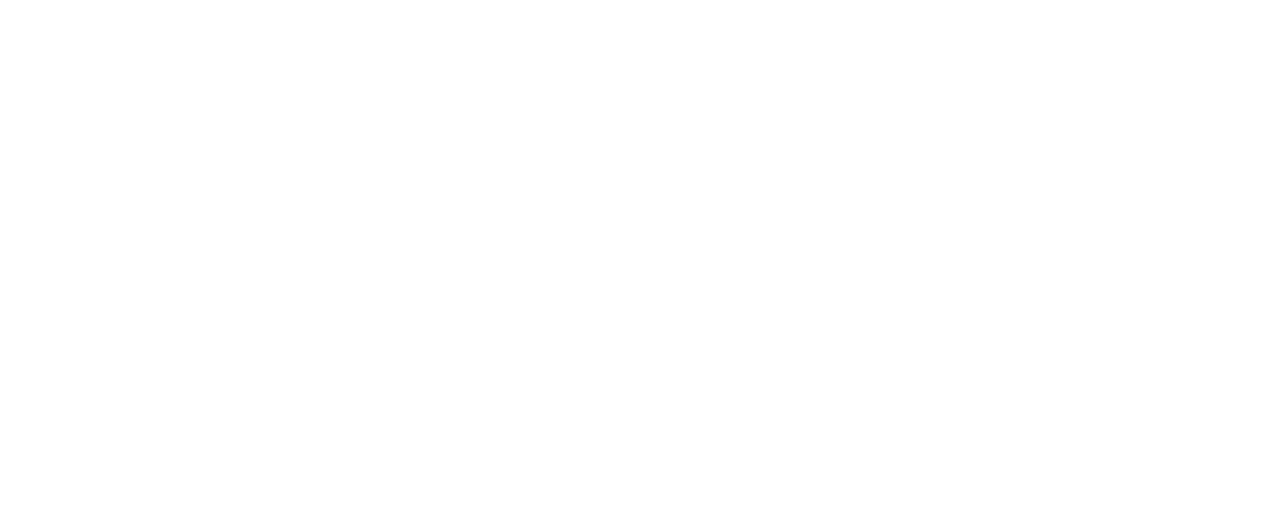
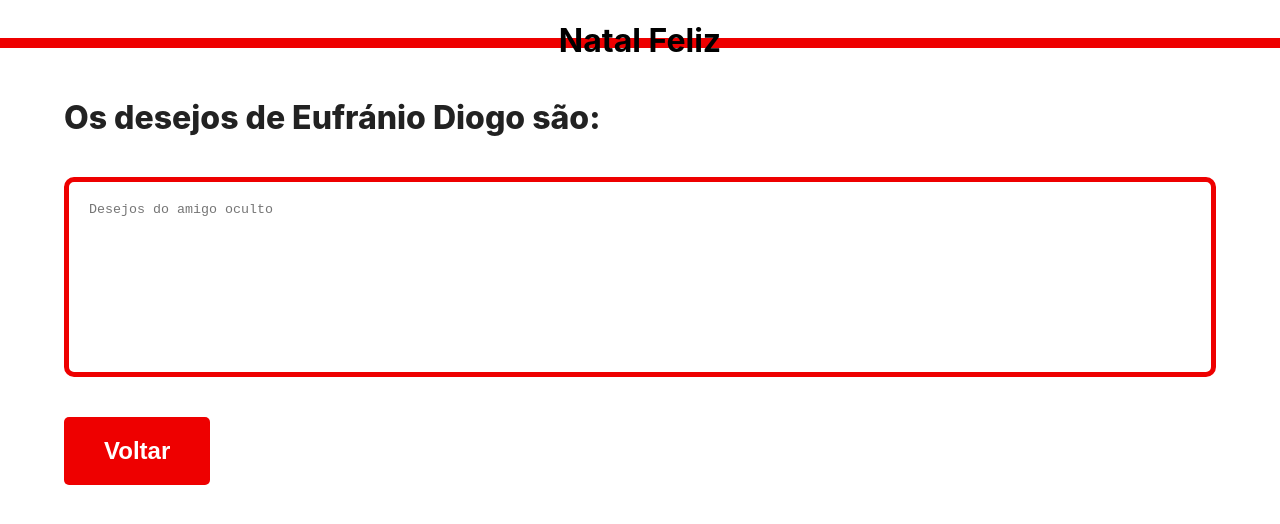
Before and after one commit to EufranioDiogo/natal_feliz_front, a React (Create React App) app: page /app/friend/hidden/1234 in a window 1280 px wide. Before the commit this address had no page. Shown: the top 524 px of the page. Built offline with nearby package versions, Linux system fonts and the light colour scheme.

Commit message:
feat: see hidden friend desires

```diff
--- a/src/App.js
+++ b/src/App.js
@@ -6,6 +6,7 @@
 import SignupPage from './pages/auth_page/signup/SignupPage';
 import LoginPage from './pages/auth_page/login/LoginPage';
 import HiddenFriendPage from './pages/normal_app_page/hidden_friend/HiddenFriendPage';
+import HiddenFriendDesires from './pages/normal_app_page/hidden_friend/pages/HiddenFriendDesires';
 
 function App() {
   const isLogged = false;
@@ -22,7 +23,11 @@
             <Route path="home" element={<LoginPage></LoginPage>} />
 
             <Route path="friend">
-              <Route path="hidden" element={<HiddenFriendPage></HiddenFriendPage>} />
+              <Route path="hidden">
+                <Route index element={<HiddenFriendPage></HiddenFriendPage>} />
+                <Route path=":userid" element={<HiddenFriendDesires></HiddenFriendDesires>} />
+
+              </Route>
             </Route>
 
             <Route path="profile" element={<LoginPage></LoginPage>} />
--- a/src/pages/normal_app_page/hidden_friend/components/DiscoverHiddenFriend.js
+++ b/src/pages/normal_app_page/hidden_friend/components/DiscoverHiddenFriend.js
@@ -1,8 +1,9 @@
 import React from 'react'
-import { Link } from 'react-router-dom'
+import { Link, useNavigate } from 'react-router-dom'
 import styles from './styles/DiscoverHiddenFriend.module.css'
 
 function DiscoverHiddenFriend() {
+  const navigate = useNavigate()
   const questionMarkImg = 'bx_bx-question-mark.svg'
   const giftImg = 'fluent_gift-20-regular.svg'
   const smileEmojiImage = 'healthicons_happy-outline.svg'
@@ -57,7 +58,9 @@
             <Link to="1234" className={`red-color ${styles['hidden-friend-text']}`}>Eufránio Diogo</Link>
           </span>
 
-          <button className={`default-button ${styles['full-button-width']}`}>
+          <button
+            className={`default-button ${styles['full-button-width']}`}
+          >
             Ocultar
           </button>
         </>
--- /dev/null
+++ b/src/pages/normal_app_page/hidden_friend/pages/HiddenFriendDesires.js
@@ -0,0 +1,46 @@
+import React from 'react'
+import TopMenuBar from '../../../../components/TopMenuBar'
+import { Link, useNavigate, useParams } from 'react-router-dom'
+import styles from '../../styles/normalDefault.module.css'
+import styles1 from '../components/styles/DiscoverHiddenFriend.module.css'
+import styles2 from './styles/HiddenFriendDesires.module.css'
+
+function HiddenFriendDesires() {
+  const navigate = useNavigate()
+
+  return (
+    <div >
+      <TopMenuBar />
+
+      <div className={`main-container ${styles['main-auth']}`}>
+        <span className={`${styles1['discover-hidden-friend-container--text']}`}>
+          Os desejos de Eufránio Diogo são:
+        </span>
+
+
+        <textarea
+          name="desires"
+          id=""
+          cols="30"
+          rows="10"
+          className={styles2['discover-hidden-friend-container--text-area']}
+          placeholder="Desejos do amigo oculto"
+        >
+
+        </textarea>
+
+        <button
+          className="default-button"
+          onClick={() => {
+            navigate('/app/friend/hidden')
+          }}
+        >
+          Voltar
+        </button>
+      </div>
+
+    </div>
+  )
+}
+
+export default HiddenFriendDesires
--- /dev/null
+++ b/src/pages/normal_app_page/hidden_friend/pages/styles/HiddenFriendDesires.module.css
@@ -0,0 +1,9 @@
+.discover-hidden-friend-container--text-area {
+  resize: none;
+  width: 100%;
+  margin: 4rem 0;
+  display: block;
+  border: 0.5rem solid #EE0000;
+  border-radius: 1rem;
+  padding: 2rem;
+}
```
